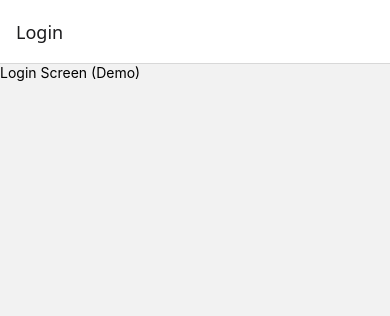
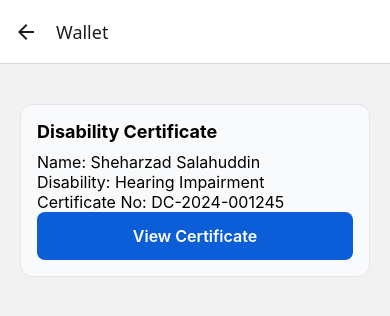
Before and after one commit to sheharzad-developer/AccessID, a React Native app: screen /Wallet in a window 390 px wide. Shown: the top 316 px of the page. Built offline with nearby package versions, Linux system fonts and the light colour scheme.

Commit message:
Step 3: Certificate wallet with card UI and viewer navigation

```diff
--- /dev/null
+++ b/src/components/CertificateCard.tsx
@@ -0,0 +1,40 @@
+import { View, StyleSheet } from 'react-native';
+import AppText from './AppText';
+import PrimaryButton from './PrimaryButton';
+import { colors } from '../theme/colors';
+import { Certificate } from '../types/certificate';
+
+interface Props {
+  certificate: Certificate;
+  onView: () => void;
+}
+
+export default function CertificateCard({ certificate, onView }: Props) {
+  return (
+    <View style={styles.card}>
+      <AppText style={styles.title}>Disability Certificate</AppText>
+
+      <AppText>Name: {certificate.name}</AppText>
+      <AppText>Disability: {certificate.disabilityType}</AppText>
+      <AppText>Certificate No: {certificate.id}</AppText>
+
+      <PrimaryButton title="View Certificate" onPress={onView} />
+    </View>
+  );
+}
+
+const styles = StyleSheet.create({
+  card: {
+    backgroundColor: '#F9FAFB',
+    padding: 16,
+    borderRadius: 12,
+    borderColor: colors.border,
+    borderWidth: 1,
+    marginTop: 20,
+  },
+  title: {
+    fontSize: 18,
+    fontWeight: '700',
+    marginBottom: 10,
+  },
+});
--- /dev/null
+++ b/src/data/mockCertificate.ts
@@ -0,0 +1,10 @@
+import { Certificate } from '../types/certificate';
+
+export const mockCertificate: Certificate = {
+  id: 'DC-2024-001245',
+  name: 'Sheharzad Salahuddin',
+  cnic: 'XXXXX-XXXXXXX-X',
+  disabilityType: 'Hearing Impairment',
+  issuedBy: 'Government Authority',
+  issuedDate: '2024-12-01',
+};
--- a/src/navigation/AppNavigator.tsx
+++ b/src/navigation/AppNavigator.tsx
@@ -2,6 +2,7 @@ import React from 'react';
 import { NavigationContainer } from '@react-navigation/native';
 import { createNativeStackNavigator } from '@react-navigation/native-stack';
 import { RootStackParamList } from '../types/navigation';
+
 
 // Screens
 import LoginScreen from '../screens/LoginScreen';
@@ -18,7 +19,7 @@ export default function AppNavigator() {
       <Stack.Navigator initialRouteName="Login">
         <Stack.Screen name="Login" component={LoginScreen} />
         <Stack.Screen name="Dashboard" component={DashboardScreen} />
-        <Stack.Screen name="CertificateWallet" component={CertificateWalletScreen} />
+        <Stack.Screen name="Wallet" component={CertificateWalletScreen} />
         <Stack.Screen name="CertificateViewer" component={CertificateViewerScreen} />
         <Stack.Screen name="Settings" component={SettingsScreen} />
       </Stack.Navigator>
--- a/src/screens/CertificateViewerScreen.tsx
+++ b/src/screens/CertificateViewerScreen.tsx
@@ -1,22 +1,16 @@
-import React from 'react';
-import { View, Text, StyleSheet } from 'react-native';
+import { View } from 'react-native';
+import AppText from '../components/AppText';
 
 export default function CertificateViewerScreen() {
   return (
-    <View style={styles.container}>
-      <Text style={styles.title}>Certificate Viewer Screen</Text>
+    <View style={{ padding: 20 }}>
+      <AppText style={{ fontSize: 22, fontWeight: '700' }}>
+        Certificate Viewer
+      </AppText>
+
+      <AppText>
+        PDF / Image certificate will be shown here
+      </AppText>
     </View>
   );
 }
-
-const styles = StyleSheet.create({
-  container: {
-    flex: 1,
-    justifyContent: 'center',
-    alignItems: 'center',
-  },
-  title: {
-    fontSize: 24,
-    fontWeight: 'bold',
-  },
-});
--- a/src/screens/CertificateWalletScreen.tsx
+++ b/src/screens/CertificateWalletScreen.tsx
@@ -1,22 +1,14 @@
-import React from 'react';
-import { View, Text, StyleSheet } from 'react-native';
+import { View } from 'react-native';
+import CertificateCard from '../components/CertificateCard';
+import { mockCertificate } from '../data/mockCertificate';
 
-export default function CertificateWalletScreen() {
+export default function CertificateWalletScreen({ navigation }: any) {
   return (
-    <View style={styles.container}>
-      <Text style={styles.title}>Certificate Wallet Screen</Text>
+    <View style={{ padding: 20 }}>
+      <CertificateCard
+        certificate={mockCertificate}
+        onView={() => navigation.navigate('CertificateViewer')}
+      />
     </View>
   );
 }
-
-const styles = StyleSheet.create({
-  container: {
-    flex: 1,
-    justifyContent: 'center',
-    alignItems: 'center',
-  },
-  title: {
-    fontSize: 24,
-    fontWeight: 'bold',
-  },
-});
--- a/src/screens/DashboardScreen.tsx
+++ b/src/screens/DashboardScreen.tsx
@@ -1,8 +1,15 @@
 import { View } from 'react-native';
+import { useNavigation } from '@react-navigation/native';
+import { NativeStackNavigationProp } from '@react-navigation/native-stack';
 import AppText from '../components/AppText';
 import PrimaryButton from '../components/PrimaryButton';
+import { RootStackParamList } from '../types/navigation';
+
+type NavigationProp = NativeStackNavigationProp<RootStackParamList>;
 
 export default function DashboardScreen() {
+  const navigation = useNavigation<NavigationProp>();
+
   return (
     <View style={{ padding: 20 }}>
       <AppText style={{ fontSize: 22, fontWeight: '700' }}>
@@ -14,8 +21,8 @@ export default function DashboardScreen() {
       </AppText>
 
       <PrimaryButton
-        title="View Certificate"
-        onPress={() => {}}
+        title="My Certificate"
+        onPress={() => navigation.navigate('Wallet')}
         accessibilityLabel="View your disability certificate"
       />
     </View>
--- /dev/null
+++ b/src/types/certificate.ts
@@ -0,0 +1,8 @@
+export interface Certificate {
+    id: string;
+    name: string;
+    cnic: string;
+    disabilityType: string;
+    issuedBy: string;
+    issuedDate: string;
+  }
--- a/src/types/navigation.ts
+++ b/src/types/navigation.ts
@@ -1,7 +1,7 @@
 export type RootStackParamList = {
   Login: undefined;
   Dashboard: undefined;
-  CertificateWallet: undefined;
+  Wallet: undefined;
   CertificateViewer: { certificateId: string };
   Settings: undefined;
 };
```
